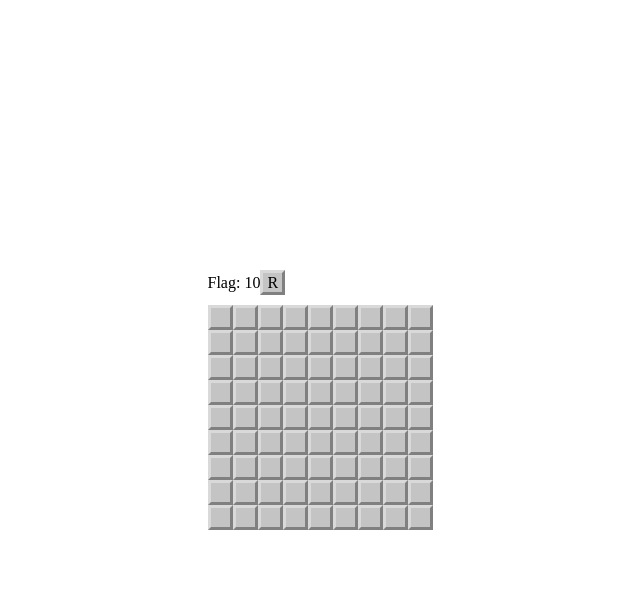
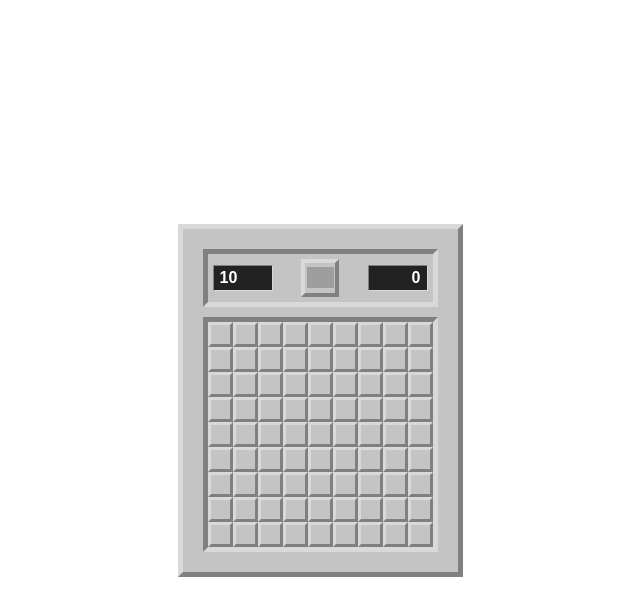
Before and after one commit to linwei5316/minesweeper-game, a React app: page / in a window 1280 px wide. Both pictures are taken after a click on the element "Easy". Shown: the top 616 px of the page, without its empty margins (320-960 px from the left). Built offline with nearby package versions, Linux system fonts and the light colour scheme; grey boxes are pictures that could not be loaded.

Commit message:
style: adjust style & add image

```diff
--- a/src/components/GameMinesweeper.tsx
+++ b/src/components/GameMinesweeper.tsx
@@ -1,14 +1,21 @@
-import React, {useState, useEffect} from 'react';
+import React, {useState, useEffect, useCallback} from 'react';
 import styled from 'styled-components';
+import {generateSquareBorderCSS} from '@/style/utilities';
 import {MinesweeperLevel, MapUnitType} from '@/consts/enum';
 import {MinesweeperMapData, MapIndex, GameResult} from '@/consts/types';
 import withGameContainer from '@/components/HOC/GameContainer';
+import MinesweeperPanel from '@/components/MinesweeperPanel';
 import MinesweeperSquare from '@/components/MinesweeperSquare';
 import {Position, isSquareCover} from '@/functionTool/minesweeper';
 
-import Square from '@/components/Square';
 
 const squareUnitWidth = 25;
+
+const GameContainer = styled.div`
+  ${({theme}) => generateSquareBorderCSS('high', theme, 5)}
+  padding: 20px;
+  background-color: ${({theme}) => theme.palette.grayNormal};
+`
 
 const SquareContainer = styled.div<{xAmount: number}>`
   margin-top: 10px;
@@ -16,6 +23,8 @@ const SquareContainer = styled.div<{xAmount: number}>`
   font-size: 0;
   display: flex;
   flex-wrap: wrap;
+  box-sizing: content-box;
+  ${({theme}) => generateSquareBorderCSS('low', theme, 5)}
 `
 
 
@@ -50,7 +59,7 @@ const GameMinesweeper = (props: Props) => {
   const levelData = levelMapping[level];
 
 
-  const getInitialMap = (): MinesweeperMapData[] => {
+  const getInitialMap = useCallback((): MinesweeperMapData[] => {
     const [xAmount, yAmount] = levelData.map;
 
     const result = [];
@@ -59,7 +68,7 @@ const GameMinesweeper = (props: Props) => {
     }
 
     return result;
-  }
+  }, [levelData.map])
 
 
   const [gameResult, setGameResult] = useState<GameResult | null>(null);
@@ -110,6 +119,25 @@ const GameMinesweeper = (props: Props) => {
     setMapData(mapDataStack);
   }
 
+  const showMine = useCallback(() => {
+    const cloneMapData = [...mapData];
+
+    minePosition
+      .forEach((position) => {
+        cloneMapData[position] = MapUnitType.Mine;
+      });
+
+    setMapData(cloneMapData);
+  }, [mapData, minePosition])
+
+  const endGame = useCallback((type: 'win' | 'lose') => {
+    if (type === 'lose') {
+      showMine();
+    }
+
+    setGameResult(type);
+  }, [showMine])
+
   useEffect(() => {
     if (gameResult) {
       return;
@@ -123,28 +151,7 @@ const GameMinesweeper = (props: Props) => {
     if (isSweepAllSquare) {
       endGame('win');
     }
-  }, [mapData])
-
-
-  const showMine = () => {
-    const cloneMapData = [...mapData];
-
-    minePosition
-      .forEach((position) => {
-        cloneMapData[position] = MapUnitType.Mine;
-      });
-
-    setMapData(cloneMapData);
-  }
-
-  const endGame = (type: 'win' | 'lose') => {
-    if (type === 'lose') {
-      showMine();
-    }
-    alert(type);
-
-    setGameResult(type);
-  }
+  }, [mapData, endGame, gameResult, minePosition.length])
 
 
   const flagAmount = levelData.mineAmount - mapData.filter((mapData) => mapData === MapUnitType.Flag).length;
@@ -187,7 +194,6 @@ const GameMinesweeper = (props: Props) => {
   }
 
   const getInitialMinePosition = (firstClickMapIndex: MapIndex): MapIndex[] => {
-    const [xAmount, yAmount] = levelData.map;
     const indexStack = [] as MapIndex[];
     for (let index = 0; index < mapData.length; index++) {
       if (index !== firstClickMapIndex) {
@@ -206,30 +212,29 @@ const GameMinesweeper = (props: Props) => {
   }
 
   const initialGame = () => {
-    setGameResult(null);
     setMinePosition([]);
   };
   useEffect(() => {
-    if (minePosition.length === 0) {
+    if (minePosition.length === 0 && mapData.some((type) => !isSquareCover(type))) {
+      setGameResult(null);
       setMapData(getInitialMap());
     }
-  }, [minePosition.length]);
+  }, [getInitialMap, mapData, minePosition.length]);
 
 
   return (
-    <div>
-      {/* TODO panel*/}
-      <div>
-        <span>Flag: {flagAmount}</span>
-
-        <Square onClick={initialGame}>R</Square>
-      </div>
+    <GameContainer>
+      <MinesweeperPanel
+        flagAmount={flagAmount}
+        gameResult={gameResult}
+        onMainActionClick={initialGame}
+      />
 
       <SquareContainer xAmount={levelData.map[0]}>
         {RenderMinesweeperSquare()}
       </SquareContainer>
 
-    </div>
+    </GameContainer>
   )
 }
 
--- a/src/components/HOC/GameContainer.tsx
+++ b/src/components/HOC/GameContainer.tsx
@@ -8,6 +8,10 @@ const ButtonSquare = styled(Square)`
   height: auto;
   padding: 5px;
   display: inline-block;
+`
+
+const Title = styled.p`
+  text-align: center;
 `
 
 type Enum = {
@@ -45,7 +49,7 @@ const withGameContainer: WithGameContainer = (Game, levelEnum) => {
         {
           level === null ? (
             <>
-              <p>Select Level To Play !</p>
+              <Title>Select Level To Play !</Title>
 
               {RenderLevelOption()}
             </>
--- /dev/null
+++ b/src/components/Image.tsx
@@ -0,0 +1,5 @@
+import styled from "styled-components";
+
+export default styled.img`
+  width: 90%;
+`
--- /dev/null
+++ b/src/components/MinesweeperPanel.tsx
@@ -0,0 +1,74 @@
+import React from 'react';
+import styled from 'styled-components';
+import Square from '@/components/Square';
+import {GameResult} from '@/consts/types';
+import {generateSquareBorderCSS} from '@/style/utilities';
+import Image from '@/components/Image';
+
+const Panel = styled.div`
+  display: flex;
+  justify-content: space-between;
+  align-items: center;
+  ${({theme}) => generateSquareBorderCSS('low', theme, 5)}
+  padding: 5px;
+`
+
+const MainActionSquare = styled(Square)`
+  width: 38px;
+  height: 38px;
+  border-width: 4px;
+  margin: 0 15px;
+`
+
+const InfoBox = styled.div<{textAlign?: 'center' | 'left' | 'right'}>`
+  min-width: 60px;
+  color: ${({theme}) => theme.palette.white};
+  font-weight: bolder;
+  background-color: #222;
+  ${({theme}) => generateSquareBorderCSS('low', theme, 1)}
+  padding: 3px 6px;
+  text-align: ${ ({textAlign}) => textAlign || 'center'};
+`
+
+interface Props {
+  flagAmount: number;
+  gameResult: GameResult | null;
+  onMainActionClick: () => void;
+}
+const MinesweeperPanel = (props: Props) => {
+  const {
+    flagAmount,
+    gameResult,
+    onMainActionClick,
+  } = props;
+
+  const faceImageUrl = () => {
+    switch (gameResult) {
+      case null:
+        return 'https://cdn.shopify.com/s/files/1/1061/1924/files/Slightly_Smiling_Face_Emoji_Icon_60x60.png?16228697460559734940';
+      case 'win':
+        return 'https://cdn.shopify.com/s/files/1/1061/1924/files/Sunglasses_Emoji.png?2976903553660223024';
+      case 'lose':
+        return 'https://cdn.shopify.com/s/files/1/1061/1924/files/Dizzy_Face_Emoji_60x60.png?8026536574188759287';
+    }
+  }
+
+  return (
+    <Panel>
+      <InfoBox textAlign="left">
+        {flagAmount}
+      </InfoBox>
+
+      <MainActionSquare onClick={onMainActionClick}>
+        <Image src={faceImageUrl()} />
+      </MainActionSquare>
+
+      <InfoBox textAlign="right">
+        {/* TODO: timer */}
+        {0}
+      </InfoBox>
+    </Panel>
+  )
+}
+
+export default MinesweeperPanel;
--- a/src/components/MinesweeperSquare.tsx
+++ b/src/components/MinesweeperSquare.tsx
@@ -4,6 +4,7 @@ import {MapUnitType} from '@/consts/enum';
 import Square from '@/components/Square';
 import {MinesweeperMapData} from '@/consts/types';
 import {isSquareCover} from '@/functionTool/minesweeper';
+import Image from '@/components/Image';
 
 const StyledSquare = styled(Square)<{ type: MinesweeperMapData }>`
   font-size: 14px;
@@ -12,6 +13,7 @@ const StyledSquare = styled(Square)<{ type: MinesweeperMapData }>`
       ?  ''
       : `border: 1px solid ${theme.palette.grayLight};`;
   }}
+  ${({type}) => type === MapUnitType.Flag ? 'cursor: default;' : ''}
 `
 
 interface Props {
@@ -22,8 +24,6 @@ interface Props {
 const MinesweeperSquare = (props: Props) => {
   const {type, onClick, onContextMenu} = props;
 
-  //TODO TYPE 判斷要完全一點
-  // 目前如果是打開的話 就不能再被點
   const clickHandler = () => {
     if (type !== MapUnitType.Flag) {
       onClick();
@@ -55,9 +55,9 @@ const MinesweeperSquare = (props: Props) => {
       case MapUnitType.NearLevel8:
         return type;
       case MapUnitType.Flag:
-        return "F";
+        return <Image src="https://cdn.shopify.com/s/files/1/1061/1924/files/Red_Pin_Emoji_60x60.png?5754029179590811720" />;
       case MapUnitType.Mine:
-        return '!!!';
+        return <Image src="https://cdn.shopify.com/s/files/1/1061/1924/files/Poop_Emoji.png?6135488989279264585" />;
     }
   }
 
--- a/src/components/Square.tsx
+++ b/src/components/Square.tsx
@@ -1,17 +1,11 @@
 import styled from "styled-components";
-import {clickable} from '@/style/utilities';
+import {clickable, generateSquareBorderCSS} from '@/style/utilities';
 
-const borderCSSValue = (color: string) => {
-  return `3px solid ${color}`;
-}
 
 export default styled.div`
   ${ ({theme}) => {
     return `
-      border-top: ${borderCSSValue(theme.palette.grayLight)};
-      border-left: ${borderCSSValue(theme.palette.grayLight)};
-      border-right: ${borderCSSValue(theme.palette.grayDark)};
-      border-bottom: ${borderCSSValue(theme.palette.grayDark)};
+      ${generateSquareBorderCSS('high', theme, 3)}
       background-color: ${theme.palette.grayNormal};
     `
   } }
--- a/src/style/GlobalStyle.ts
+++ b/src/style/GlobalStyle.ts
@@ -7,6 +7,10 @@ const GlobalStyle = createGlobalStyle`
     padding: 0;
     width: 100%;
     height: 100vh;
+  }
+
+  html {
+    font-family: "Microsoft JhengHei", Arial;
   }
 
   body {
--- a/src/style/utilities.ts
+++ b/src/style/utilities.ts
@@ -1,5 +1,29 @@
-import styled, {css} from 'styled-components';
+import {css, DefaultTheme} from 'styled-components';
 
 export const clickable = css`
   cursor: pointer;
 `
+
+
+const borderCSSValue = (color: string, borderWidth: number) => {
+  return `${borderWidth}px solid ${color}`;
+}
+
+export const generateSquareBorderCSS = (elevatedType: 'high' | 'low', theme: DefaultTheme, borderWidth: number = 1) => {
+  if (elevatedType === 'high') {
+    return `
+      border-top: ${borderCSSValue(theme.palette.grayLight, borderWidth)};
+      border-left: ${borderCSSValue(theme.palette.grayLight, borderWidth)};
+      border-right: ${borderCSSValue(theme.palette.grayDark, borderWidth)};
+      border-bottom: ${borderCSSValue(theme.palette.grayDark, borderWidth)};
+    `
+  }
+  if (elevatedType === 'low') {
+    return `
+      border-top: ${borderCSSValue(theme.palette.grayDark, borderWidth)};
+      border-left: ${borderCSSValue(theme.palette.grayDark, borderWidth)};
+      border-right: ${borderCSSValue(theme.palette.grayLight, borderWidth)};
+      border-bottom: ${borderCSSValue(theme.palette.grayLight, borderWidth)};
+    `
+  }
+}
```
